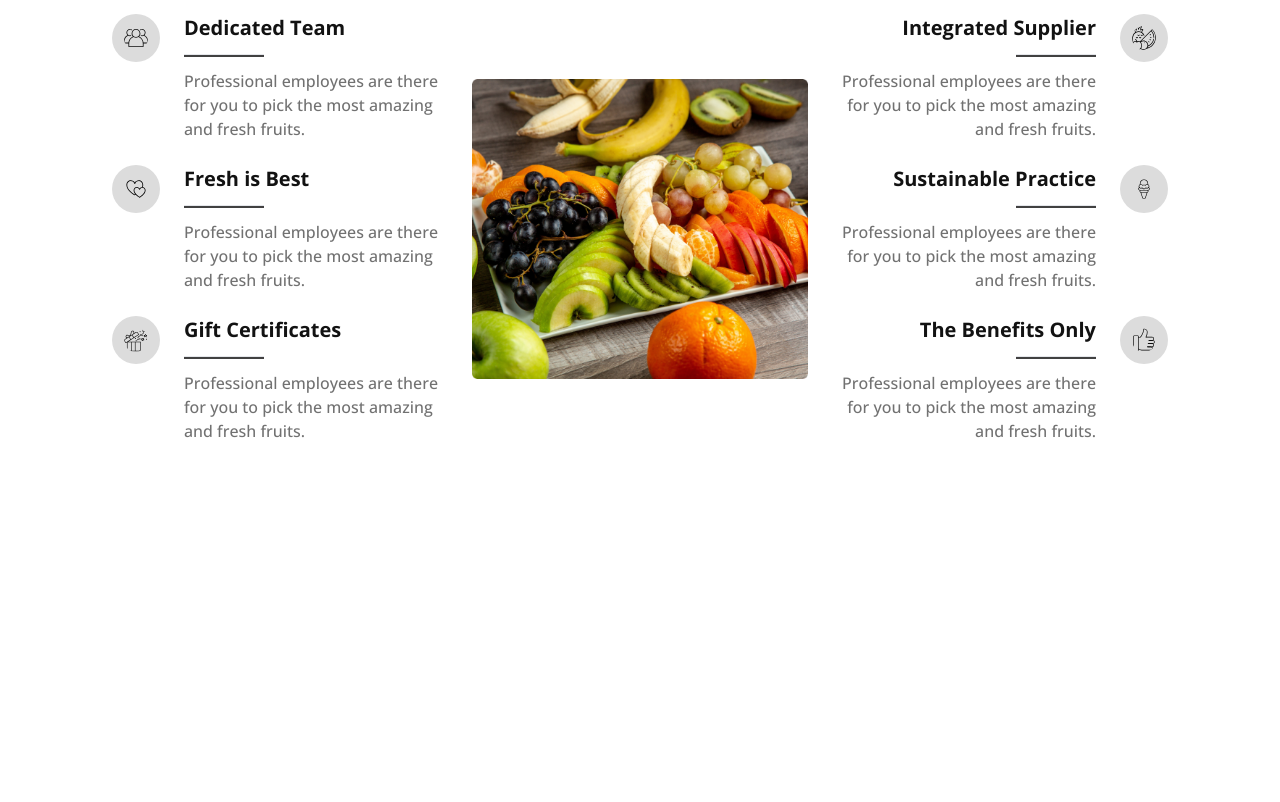
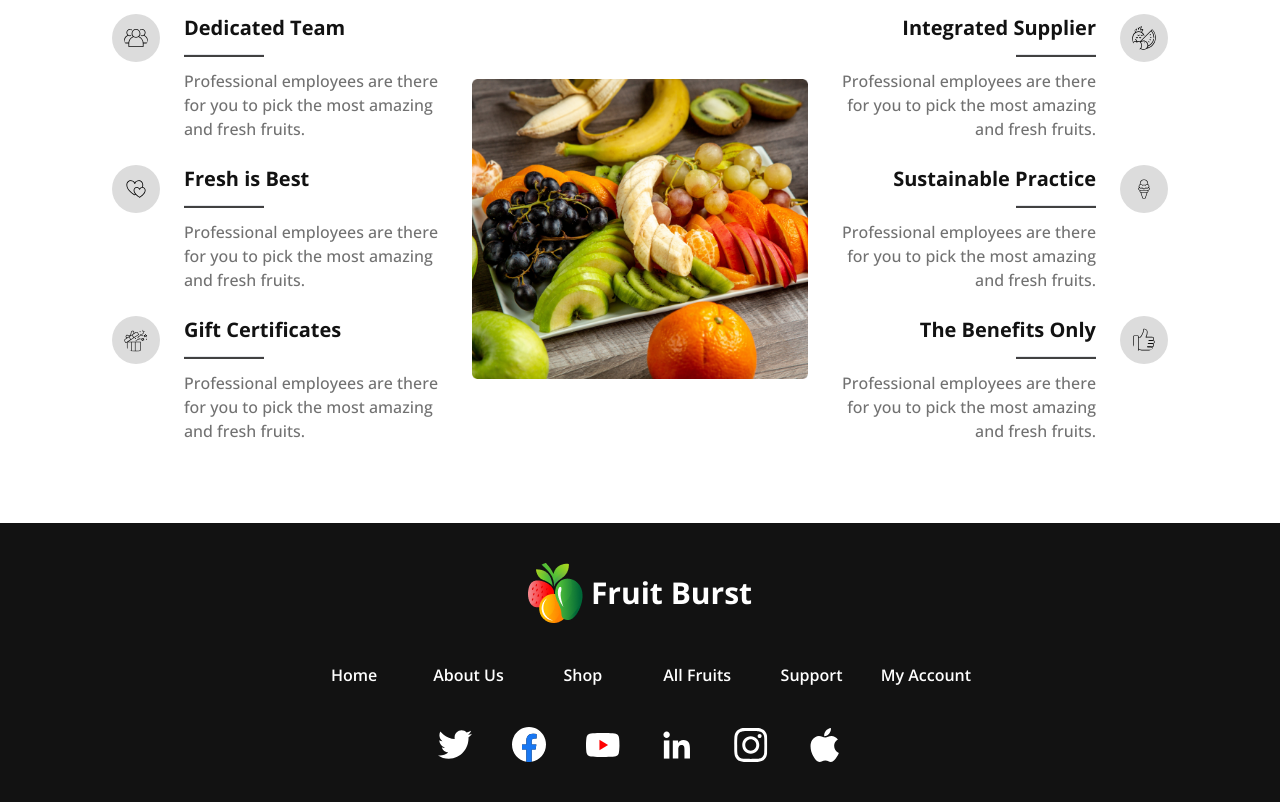
Before and after one commit to Mehedi0101/Fruit-Burst, a plain HTML site: page index.html in a window 1280 px wide. Shown: the part 2313-3115 px from the top of the page. Before the commit the page ends 2756 px from the top, so only its background shows below. Drawn offline with nearby package versions, Linux system fonts and the light colour scheme.

Commit message:
footer added

```diff
--- a/index.html
+++ b/index.html
@@ -47,6 +47,7 @@
 
 <body class="font-openSans max-w-screen-2xl mx-auto">
 
+    <!-- header -->
     <header>
 
         <!-- navbar -->
@@ -214,6 +215,7 @@
 
     </header>
 
+    <!-- main -->
     <main>
         <!-- timer -->
         <section class="mx-4 md:mx-16 lg:mx-20 xl:mx-28 mt-5 lg:mt-0">
@@ -728,6 +730,34 @@
         </section>
 
     </main>
+
+    <!-- footer -->
+    <footer class="bg-blackish text-white mt-20">
+        <div class="footer footer-center p-10 rounded">
+            <a class="flex normal-case text-xl md:text-2xl xl:text-3xl font-bold hover:cursor-pointer">
+                <img class="w-8 xl:w-auto h-full" src="images/logo.png" alt="">
+                Fruit Burst
+            </a>
+            <div class="flex flex-wrap justify-evenly md:grid md:grid-cols-6 gap-6 text-sm lg:text-base font-semibold">
+              <a class="cursor-pointer">Home</a>
+              <a class="cursor-pointer">About Us</a>
+              <a class="cursor-pointer">Shop</a>
+              <a class="cursor-pointer">All Fruits</a>
+              <a class="cursor-pointer">Support</a>
+              <a class="cursor-pointer">My Account</a>
+            </div>
+            <div>
+              <div class="grid grid-cols-3 md:grid-cols-6 gap-4 items-center">
+                <a><img class="w-3/5 mx-auto cursor-pointer" src="images/icons/twitter-white.svg" alt=""></a>
+                <a><img class="w-3/5 mx-auto cursor-pointer" src="images/icons/facebook-white.svg" alt=""></a>
+                <a><img class="w-3/5 mx-auto cursor-pointer" src="images/icons/youtube-white.svg" alt=""></a>
+                <a><img class="w-3/5 mx-auto cursor-pointer" src="images/icons/linkedin-white.svg" alt=""></a>
+                <a><img class="w-3/5 mx-auto cursor-pointer" src="images/icons/instagram-white.svg" alt=""></a>
+                <a><img class="w-3/5 mx-auto cursor-pointer" src="images/icons/apple-white.svg" alt=""></a>
+              </div>
+            </div>
+        </div>
+    </footer>
 </body>
 
 </html>
```
